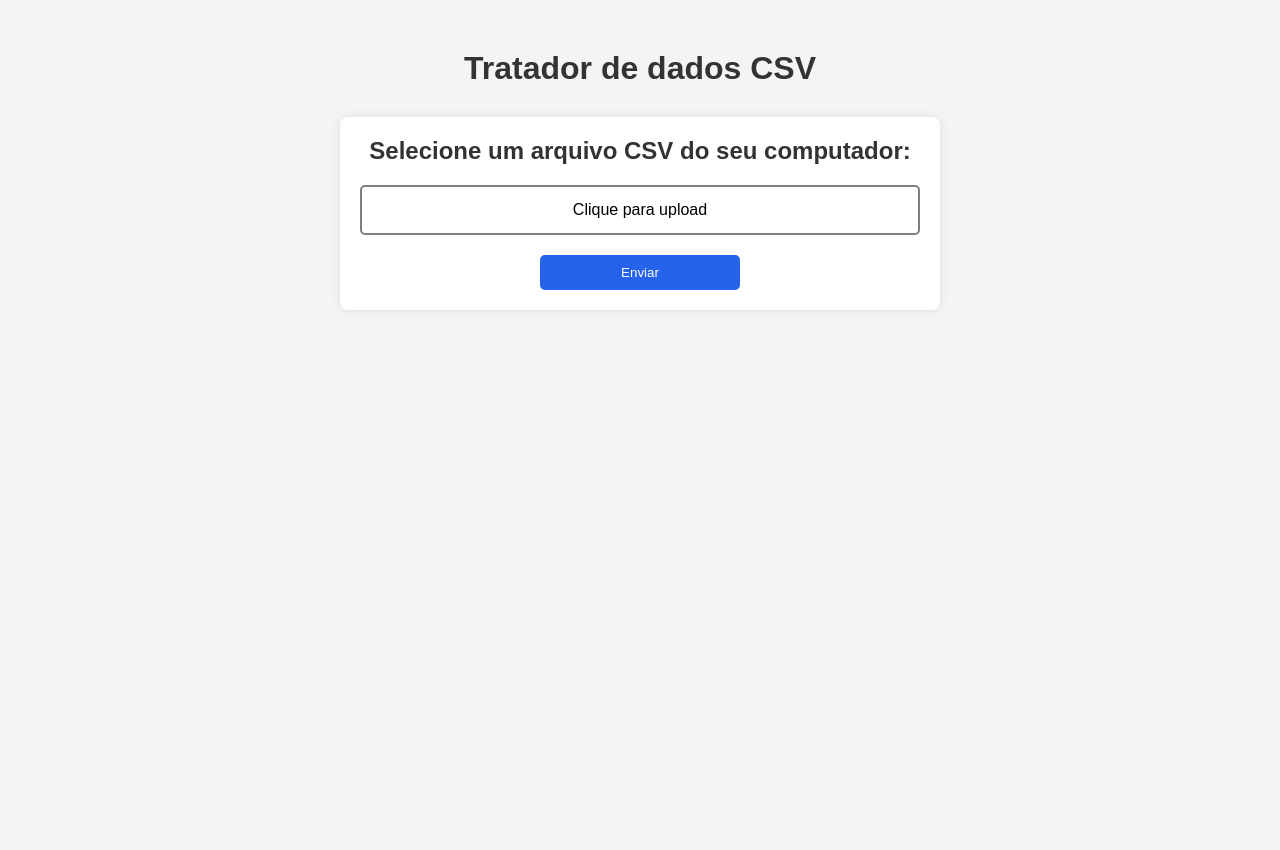
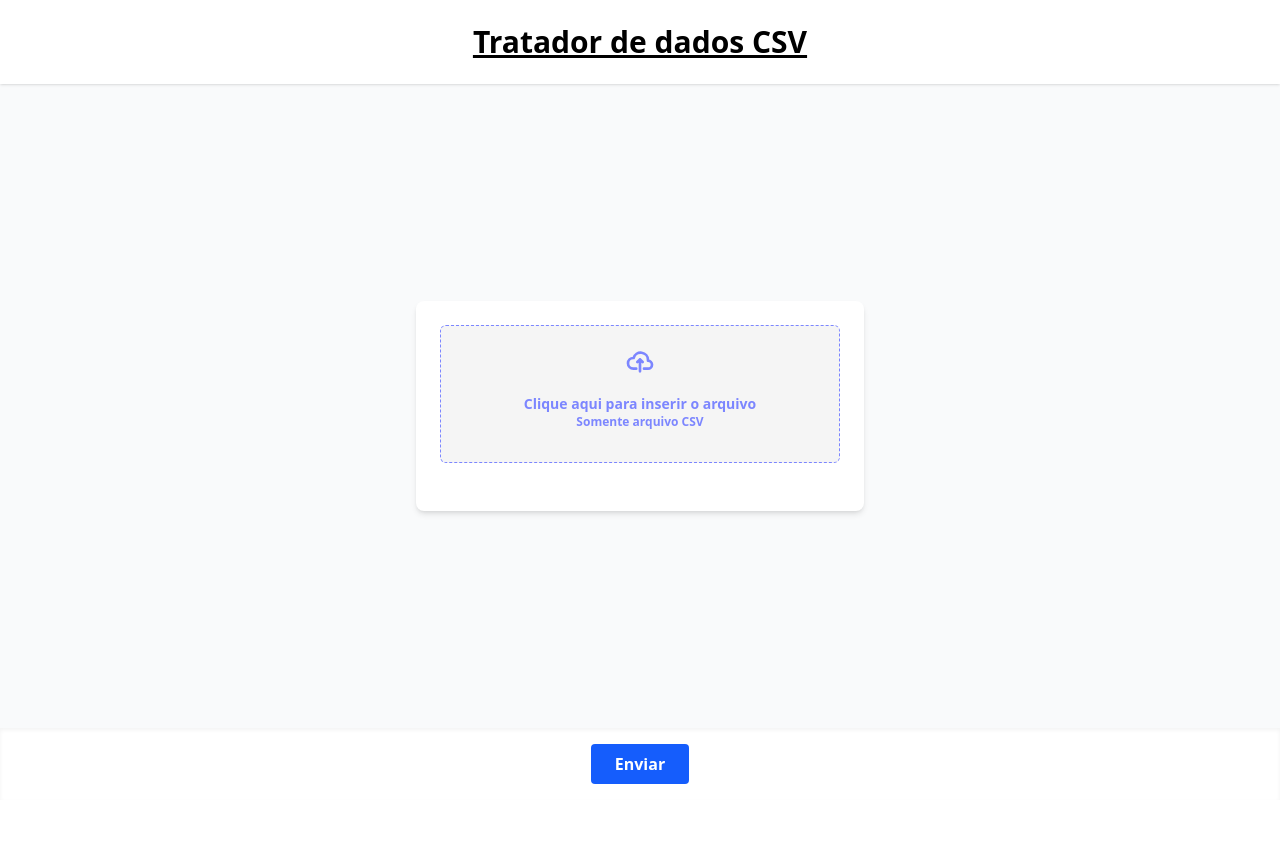
Before and after one commit to hugomota-dev/tratador-csv-flask, a Flask app: page / in a window 1280 px wide. After the commit the page ends 784 px from the top, so only its background shows below. Run offline with Flask 3, Linux system fonts and the light colour scheme; style sheets or scripts are compiled from the project's sources.

Commit message:
refactor templates to enhance UI and improve form functionality

```diff
--- a/templates/index.html
+++ b/templates/index.html
@@ -3,21 +3,85 @@
   <head>
     <meta charset="UTF-8" />
     <title>Upload de CSV</title>
+    <meta name="viewport" content="width=device-width, initial-scale=1.0" />
     <link
       rel="stylesheet"
-      href="{{ url_for('static', filename='style.css') }}"
+      href="{{ url_for('static', filename='output.css') }}"
     />
   </head>
-  <body>
-    <h1>Tratador de dados CSV</h1>
-    <form method="POST" action="/upload" enctype="multipart/form-data">
-      <h2>Selecione um arquivo CSV do seu computador:</h2>
-      <div class="button-section-fle">
-        <input type="file" name="file" accept=".csv" required />
-        Clique para upload
-      </div>
-      <button type="submit">Enviar</button>
-    </form>
+  <body class="h-screen flex flex-col bg-gray-50">
+    <!-- Cabeçalho -->
+    <header class="p-6 text-center bg-white shadow">
+      <h1 class="text-3xl font-bold underline">Tratador de dados CSV</h1>
+    </header>
+
+    <!-- Conteúdo rolável -->
+    <main class="flex-1 overflow-y-auto p-6 flex items-center justify-center">
+
+      <form
+        id="uploadForm"
+        class="max-w-md w-full bg-white rounded-lg shadow-md p-6"
+        method="POST"
+        action="/upload"
+        enctype="multipart/form-data"
+      >
+        <div class="flex items-center justify-center w-full mb-6">
+          <label
+            for="dropzone-file"
+            class="relative cursor-pointer rounded-md bg-neutral-100 font-semibold text-indigo-400 focus-within:outline-2 focus-within:outline-offset-2 focus-within:outline-indigo-500 hover:text-indigo-300 border border-dashed border-default-strong w-full"
+          >
+
+            <div
+              class="flex flex-col items-center justify-center text-body pt-5 pb-6"
+            >
+
+              <svg
+                class="w-8 h-8 mb-4"
+                aria-hidden="true"
+                xmlns="http://www.w3.org/2000/svg"
+                width="24"
+                height="24"
+                fill="none"
+                viewBox="0 0 24 24"
+              >
+                <path
+                  stroke="currentColor"
+                  stroke-linecap="round"
+                  stroke-linejoin="round"
+                  stroke-width="2"
+                  d="M15 17h3a3 3 0 0 0 0-6h-.025a5.56 5.56 0 0 0 .025-.5A5.5 5.5 0 0 0 7.207 9.021C7.137 9.017 7.071 9 7 9a4 4 0 1 0 0 8h2.167M12 19v-9m0 0-2 2m2-2 2 2"
+                />
+              </svg>
+
+              <p class="mb-2 text-sm flex flex-col items-center justify-center">
+                <span class="font-semibold">Clique aqui para inserir o arquivo</span>
+                <span class="text-xs">Somente arquivo CSV</span>
+              </p>
+            </div>
+            <input
+              id="dropzone-file"
+              type="file"
+              name="file"
+              class="sr-only"
+              accept=".csv"
+              required
+            />
+          </label>
+        </div>
+      </form>
+    </main>
+
+    <!-- Botão fixo -->
+    <footer class="sticky bottom-0 bg-white p-4 shadow-inner flex justify-center">
+      <button
+        class="bg-blue-600 hover:bg-blue-700 text-white px-6 py-2 rounded font-semibold"
+        type="submit"
+        form="uploadForm"
+      >
+        Enviar
+      </button>
+    </footer>
+
     <script src="/livereload.js?snipver=1"></script>
   </body>
 </html>
```
Also changed, not shown: templates/select_columns.html (+59 -14 lines).
